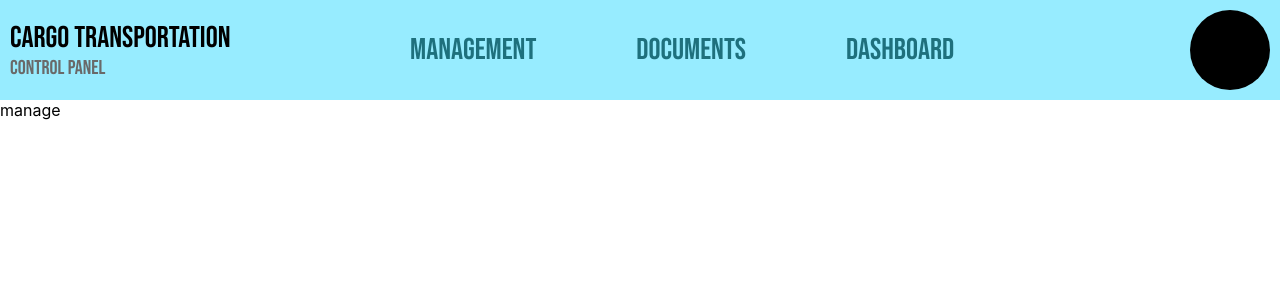
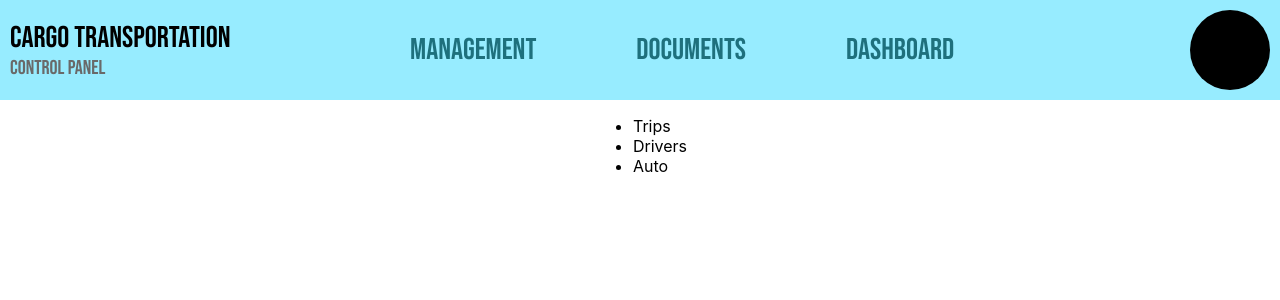
Before and after one commit to Hardelele/cargo-transportation, a React (Create React App) app in the folder frontend/: page /panel/manage in a window 1280 px wide. Shown: the top 300 px of the page. Built offline with nearby package versions, Linux system fonts and the light colour scheme.

Commit message:
Manage.js: add sidebar menu and empty manage__container - Add 3 buttons in sidebar:   Trips   Drivers   Auto

```diff
--- a/frontend/src/pages/components/Manage.js
+++ b/frontend/src/pages/components/Manage.js
@@ -3,7 +3,24 @@ import React, {Component} from 'react';
 class Manage extends Component {
     render() {
         return (
-           <div className="manage__container">manage</div>
+            <div className="center-panel">
+                <div className="sidebar">
+                    <ul>
+                        <li>
+                            <div className="sidebar_button">Trips</div>
+                        </li>
+                        <li>
+                            <div className="sidebar_button">Drivers</div>
+                        </li>
+                        <li>
+                            <div className="sidebar_button">Auto</div>
+                        </li>
+                    </ul>
+                </div>
+                <div className="manage__container">
+
+                </div>
+            </div>
         );
     }
 }
```
